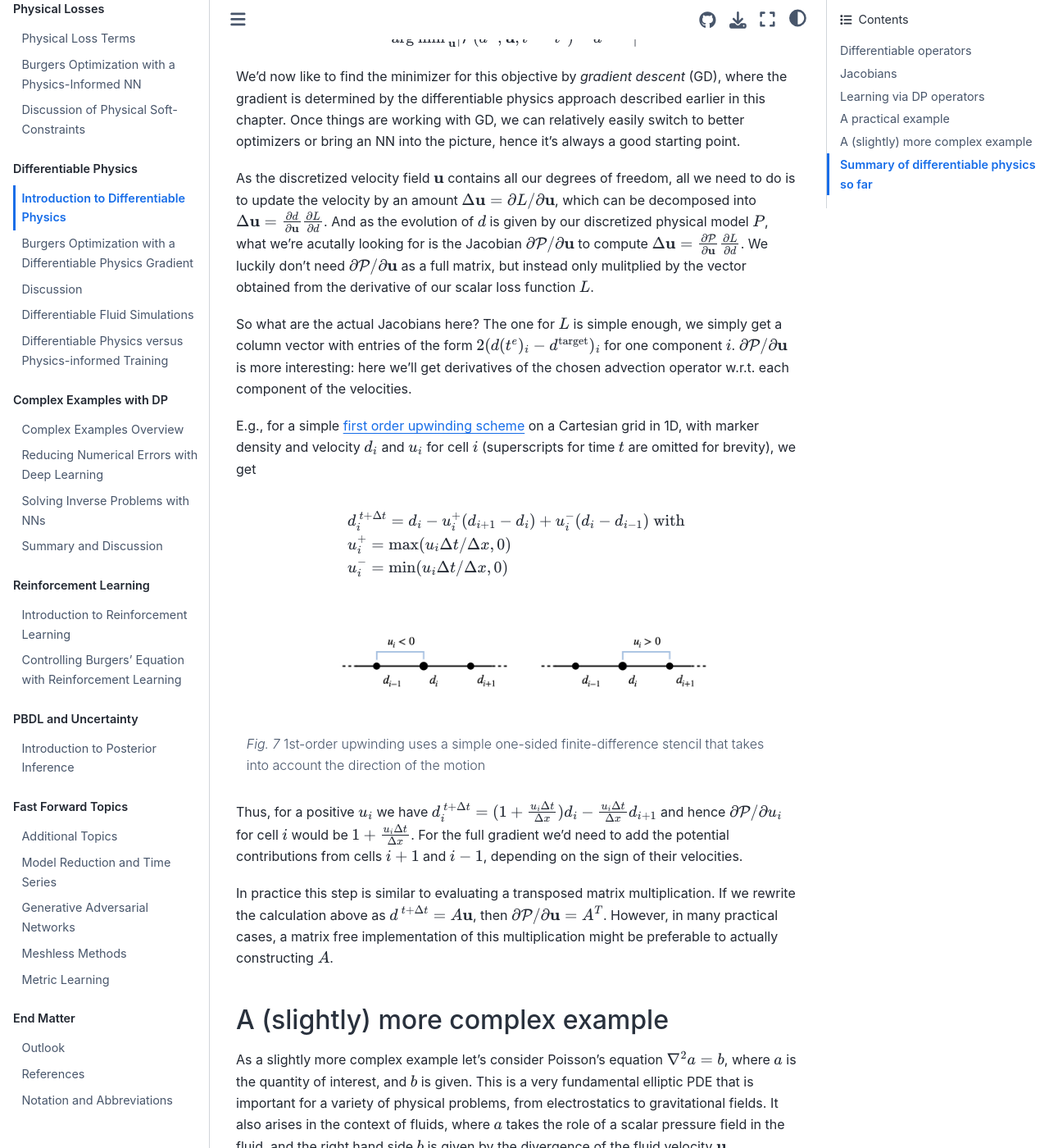
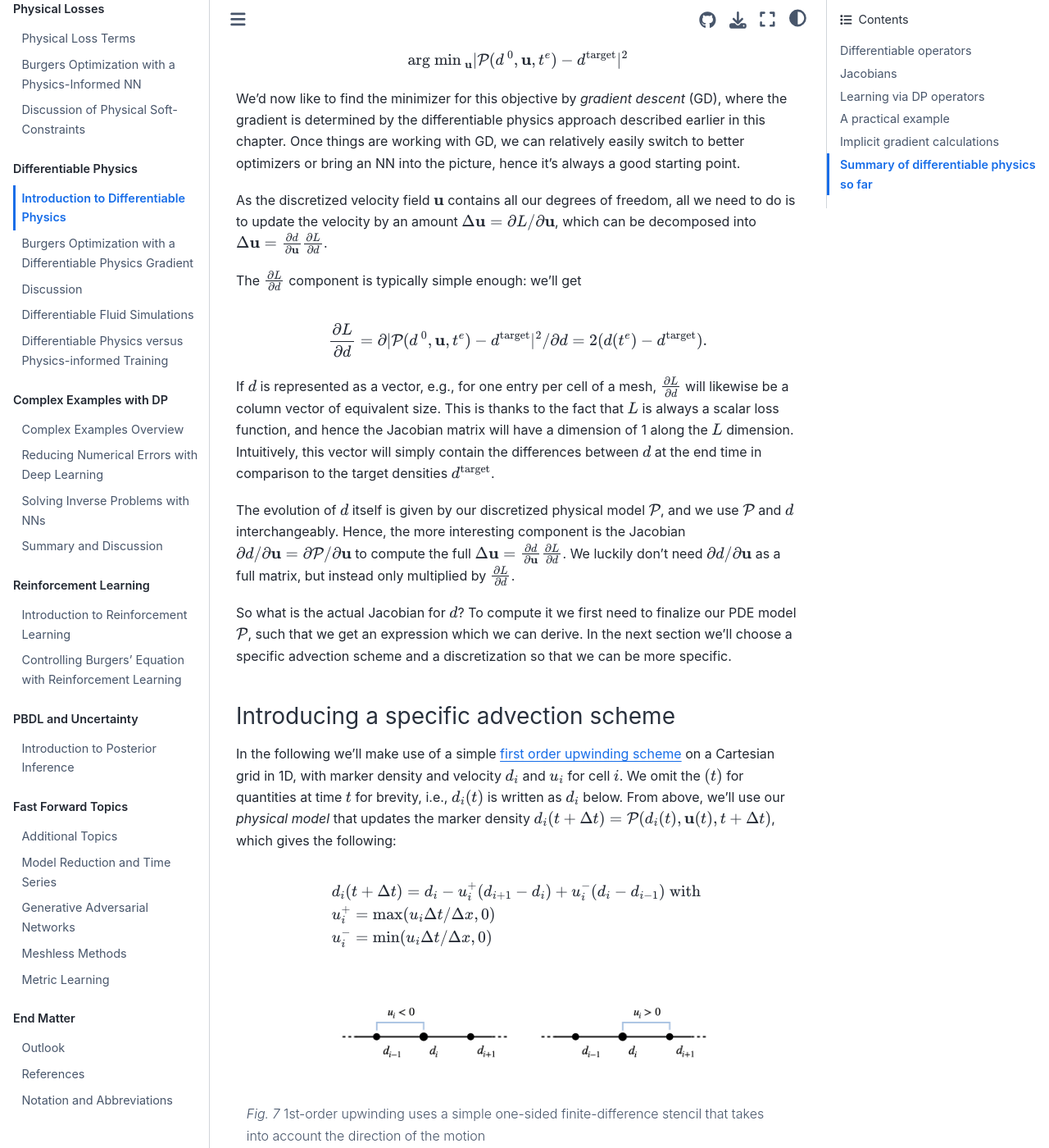
Before and after one commit to tum-pbs/pbdl-book, a Jupyter Book: the page built from diffphys.md, in a window 1280 px wide and 1400 px high, scrolled down 5182 px. Shown: the whole window at 82% size. Built offline with Jupyter Book 1.0.4 settings and Sphinx 7.4.7 and the Sphinx Book theme 1.1.4, drawn with Linux system fonts in a browser that asks for light colours; pages that are not in the unit, such as notebooks, are missing from menus; cross-references to code outside the pages are shown as plain code; some of the changed text lies outside the part shown.

Commit message:
extended advection example, comments Maxi

````diff
--- a/diffphys.md
+++ b/diffphys.md
@@ -34,7 +34,7 @@
 With the DP direction we build on existing numerical solvers. I.e.,
 the approach is strongly relying on the algorithms developed in the larger field
 of computational methods for a vast range of physical effects in our world.
-To start with we need a continuous formulation as model for the physical effect that we'd like
+To start with, we need a continuous formulation as model for the physical effect that we'd like
 to simulate -- if this is missing we're in trouble. But luckily, we can
 tap into existing collections of model equations and established methods
 for discretizing continuous models.
@@ -45,9 +45,10 @@
 The component of $\mathbf{u}$ will be denoted by a numbered subscript, i.e.,
 $\mathbf{u} = (u_1,u_2,\dots,u_d)^T$.
 %and a corresponding discrete version that describes the evolution of this quantity over time: $\mathbf{u}_t = \mathcal P(\mathbf{x}, \mathbf{u}, t)$.
-Typically, we are interested in the temporal evolution of such a system,
-and discretization yields a formulation $\mathcal P(\mathbf{x}, \nu)$
-that we can re-arrange to compute a future state after a time step $\Delta t$ via sequence of
+Typically, we are interested in the temporal evolution of such a system.
+Discretization yields a formulation $\mathcal P(\mathbf{x}, \nu)$
+that we can re-arrange to compute a future state after a time step $\Delta t$.
+The state at $t+\Delta t$ is computed via sequence of
 operations $\mathcal P_1, \mathcal P_2 \dots \mathcal P_m$ such that
 $\mathbf{u}(t+\Delta t) = \mathcal P_1 \circ \mathcal P_2 \circ \dots \mathcal P_m ( \mathbf{u}(t),\nu )$,
 where $\circ$ denotes function decomposition, i.e. $f(g(x)) = f \circ g(x)$.
@@ -199,14 +200,16 @@
     d(t+\Delta t) = \mathcal P ( ~ d(t), \mathbf{u}, t+\Delta t)
 $$
 
-As a simple example of an optimization and learning task, let's consider the problem of
-finding a motion $\mathbf{u}$ such that starting with a given initial state $d^{~0}$ at $t^0$,
-the time evolved scalar density at time $t^e$ has a certain shape or configuration $d^{\text{target}}$.
-Informally, we'd like to find a motion that deforms $d^{~0}$ into a target state.
+As a simple example of an inverse problem and learning task, let's consider the problem of
+finding a unknown motion $\mathbf{u}$:
+this motion should transform a given initial scalar density state $d^{~0}$ at time $t^0$
+into state that's evolved by $\mathcal P$ to a later "end" time $t^e$
+with a certain shape or configuration $d^{\text{target}}$.
+Informally, we'd like to find a motion that deforms $d^{~0}$ through the PDE model into a target state.
 The simplest way to express this goal is via an $L^2$ loss between the two states. So we want
 to minimize the loss function $L=|d(t^e) - d^{\text{target}}|^2$.
 
-Note that as described here this is a pure optimization task, there's no NN involved,
+Note that as described here this inverse problem is a pure optimization task: there's no NN involved,
 and our goal is to obtain $\mathbf{u}$. We do not want to apply this motion to other, unseen _test data_,
 as would be custom in a real learning task.
 
@@ -229,38 +232,58 @@
 which can be decomposed into
 $\Delta \mathbf{u} =
 \frac{ \partial d }{ \partial \mathbf{u}}
+\frac{ \partial L }{ \partial d} $.
+
+The $\frac{ \partial L }{ \partial d}$ component is typically simple enough: we'll get
+
+$$
 \frac{ \partial L }{ \partial d}
-$.
-And as the evolution of $d$ is given by our discretized physical model $P$,
-what we're acutally looking for is the Jacobian
-$\partial \mathcal P / \partial \mathbf{u}$ to
-compute
-$\Delta \mathbf{u} =
- \frac{ \partial \mathcal P }{ \partial \mathbf{u}}
+    = \partial | \mathcal P ( d^{~0}, \mathbf{u}, t^e) - d^{\text{target}}|^2 / \partial d
+    = 2 (d(t^e)-d^{\text{target}}).
+$$
+
+If $d$ is represented as a vector, e.g., for one entry per cell of a mesh,
+$\frac{ \partial L }{ \partial d}$ will likewise be a column vector of equivalent size.
+This is thanks to the fact that $L$ is always a scalar loss function, and hence the Jacobian
+matrix will have a dimension of 1 along the $L$ dimension.
+Intuitively, this vector will simply contain the differences between $d$ at the end time
+in comparison to the target densities $d^{\text{target}}$.
+
+The evolution of $d$ itself is given by our discretized physical model $\mathcal P$,
+and we use $\mathcal P$ and $d$ interchangeably.
+Hence, the more interesting component is the Jacobian
+$\partial d / \partial \mathbf{u} = \partial \mathcal P / \partial \mathbf{u}$ to
+compute the full $\Delta \mathbf{u} =
+ \frac{ \partial d }{ \partial \mathbf{u}}
  \frac{ \partial L }{ \partial d}$.
-We luckily don't need $\partial \mathcal P / \partial \mathbf{u}$ as a full
-matrix, but instead only mulitplied by the vector obtained from the derivative of our scalar
-loss function $L$.
+We luckily don't need $\partial d / \partial \mathbf{u}$ as a full
+matrix, but instead only multiplied by $\frac{ \partial L }{ \partial d}$.
 
+So what is the actual Jacobian for $d$? To compute it we first need
+to finalize our PDE model $\mathcal P$, such that we get an expression which we can derive.
+In the next section we'll choose a specific advection scheme and a discretization
+so that we can be more specific.
+
+%the vector obtained from the derivative of our scalar loss function $L$.
 %the $L^2$ loss $L= |d(t^e) - d^{\text{target}}|^2$, thus
 
-So what are the actual Jacobians here?
-The one for $L$ is simple enough, we simply get a column vector with entries of the form
-$2(d(t^e)_i - d^{\text{target}})_i$ for one component $i$.
-$\partial \mathcal P / \partial \mathbf{u}$ is more interesting:
-here we'll get derivatives of the chosen advection operator w.r.t. each component of the
-velocities.
+%So what are the actual Jacobians here? The one for $L$ is simple enough, we simply get a column vector with entries of the form $2(d_i(t^e) - d^{\text{target}}_i)$ for one component $i$.
+
+%$\partial \mathcal P / \partial \mathbf{u}$ is more interesting: here we'll get derivatives of the chosen advection operator w.r.t. each component of the velocities.
 
 %...to obtain an explicit update of the form $d(t+\Delta t) = A d(t)$, where the matrix $A$ represents the discretized advection step of size $\Delta t$ for $\mathbf{u}$. ... we'll get a matrix that essentially encodes linear interpolation coefficients for positions $\mathbf{x} + \Delta t \mathbf{u}$. For a grid of size $d_x \times d_y$ we'd have a
 
+### Introducing a specific advection scheme
 
-E.g., for a simple [first order upwinding scheme](https://en.wikipedia.org/wiki/Upwind_scheme)
-on a Cartesian grid in 1D, with marker density and velocity $d_i$ and $u_i$ for cell $i$
-(superscripts for time $t$ are omitted for brevity),
-we get
+In the following we'll make use of a simple [first order upwinding scheme](https://en.wikipedia.org/wiki/Upwind_scheme)
+on a Cartesian grid in 1D, with marker density and velocity $d_i$ and $u_i$ for cell $i$.
+We omit the $(t)$ for quantities at time $t$ for brevity, i.e., $d_i(t)$ is written as $d_i$ below.
+From above, we'll use our _physical model_ that updates the marker density
+$d_i(t+\Delta t) = \mathcal P ( d_i(t), \mathbf{u}(t), t + \Delta t)$, which
+gives the following:
 
 $$ \begin{aligned}
-    & d_i^{~t+\Delta t} = d_i - u_i^+ (d_{i+1} - d_{i}) +  u_i^- (d_{i} - d_{i-1}) \text{ with }  \\
+    & d_i(t+\Delta t) = d_i - u_i^+ (d_{i+1} - d_{i}) +  u_i^- (d_{i} - d_{i-1}) \text{ with }  \\
     & u_i^+ = \text{max}(u_i \Delta t / \Delta x,0) \\
     & u_i^- = \text{min}(u_i \Delta t / \Delta x,0)
 \end{aligned} $$
@@ -274,19 +297,97 @@
 ```
 
 Thus, for a positive $u_i$ we have
-$d_i^{~t+\Delta t} = (1 + \frac{u_i \Delta t }{ \Delta x}) d_i - \frac{u_i \Delta t }{ \Delta x} d_{i+1}$
-and hence
-$\partial \mathcal P / \partial u_i$ for cell $i$ would be $1 + \frac{u_i \Delta t }{ \Delta x}$.
-For the full gradient we'd need to add
-the potential contributions from cells $i+1$ and $i-1$, depending on the sign of their velocities.
 
-In practice this step is similar to evaluating a transposed matrix multiplication.
+$$
+    \mathcal P ( d_i(t), \mathbf{u}(t), t + \Delta t) = (1 + \frac{u_i \Delta t }{ \Delta x}) d_i - \frac{u_i \Delta t }{ \Delta x} d_{i+1}
+$$ (eq:advection)
+
+and hence $\partial \mathcal P / \partial u_i$ gives
+$\frac{\Delta t }{ \Delta x} d_i - \frac{\Delta t }{ \Delta x} d_{i+1}$. Intuitively,
+the change of the velocity $u_i$ depends on the spatial derivatives of the densities.
+Due to the first order upwinding, we only include two neighbors (higher order methods would depend on
+additional entries of $d$)
+
+% velocity derivative , Just for completeness: another derivative we could compute here is
+
+In practice this step is equivalent to evaluating a transposed matrix multiplication.
 If we rewrite the calculation above as
-$d^{~t+\Delta t} = A \mathbf{u}$, then $\partial \mathcal P / \partial \mathbf{u} = A^T$.
+$ \mathcal P ( d_i(t), \mathbf{u}(t), t + \Delta t) = A \mathbf{u}$,
+then $\partial \mathcal P / \partial \mathbf{u} = A^T$.
 However, in many practical cases, a matrix free implementation of this multiplication might
 be preferable to actually constructing $A$.
 
-## A (slightly) more complex example
+% density derivative
+Another derivative that we can consider for the advection scheme is that w.r.t. the previous
+density state, i.e. $d_i(t)$, which is $d_i$ in the shortened notation.
+$\partial \mathcal P / \partial d_i$ for cell $i$ from above gives $1 + \frac{u_i \Delta t }{ \Delta x}$. However, for the full gradient we'd need to add the potential contributions from cells $i+1$ and $i-1$, depending on the sign of their velocities. This derivative will come into play in the next section.
+
+### Time evolution
+
+So far we've only dealt with a single update step of
+$d$ from time $t$ to $t+\Delta t$, but we could of course have an arbitrary number of such
+steps. After all, above we stated the goal to advance the initial marker state $d(t^0)$ to
+the target state at time $t^e$, which could encompass a long interval of time.
+
+In the expression above for $d_i(t+\Delta t)$, each of the $d_i(t)$ in turn depend
+on the velocity and density states at time $t-\Delta t$, i.e., $d_i(t-\Delta t)$. Thus we have to trace back
+the influence of our loss $L$ all the way back to how $\mathbf{u}$ influences the initial marker
+state. This can involve a large number of evaluations of our advection scheme via $\mathcal P$.
+
+This sounds challenging at first:
+e.g., one could try to insert equation {eq}`eq:advection` at time $t-\Delta t$
+into equation {eq}`eq:advection` at $t$ and repeat this process recursively until
+we have a single expression relating $d^{~0}$ to the targets. However, thanks
+to the linear nature of the Jacobians, we can treat each advection step, i.e.,
+each invocation of our PDE $\mathcal P$ as a seperate, modular
+operation. And each of these invocations follows the procedure described
+in the previous section.
+
+Hence, given the machinery above, the backtrace is fairly simple to realize:
+for each of the advection steps
+in $\mathcal P$ we can compute a Jacobian product with the _incoming_ vector of derivatives
+from the loss $L$ or a previous advection step. We repeat this until we have traced the chain from the
+loss with $d^{\text{target}}$ all the way back to $d^{~0}$.
+Theoretically, the velocity $\mathbf{u}$ could be a function of time, in which
+case we'd get a gradient $\Delta \mathbf{u}(t)$ for every time step $t$. To simplify things
+below, let's we assume we have field that is constant in time, i.e., we're
+reusing the same velocities $\mathbf{u}$ for every advection via $\mathcal P$. Now, each time step
+will give us a contribution to $\Delta \mathbf{u}$ which we can accumulate for all steps.
+
+$$ \begin{aligned}
+    \Delta \mathbf{u} =&
+        \frac{ \partial d(t^e) }{ \partial \mathbf{u} }
+        \frac{ \partial L }{ \partial d(t^e) }
+        +
+        \frac{ \partial d(t^e - \Delta t) }{ \partial \mathbf{u}}
+        \frac{ \partial d(t^e) }{ \partial d(t^e - \Delta t) }
+        \frac{ \partial L }{ \partial d(t^e)}
+        + \\
+    &
+        \cdots + \\
+    &
+       \Big( \frac{ \partial d(t^0) }{ \partial \mathbf{u}} \cdots
+        \frac{ \partial d(t^e - \Delta t) }{ \partial d(t^e - 2 \Delta t) }
+        \frac{ \partial d(t^e) }{ \partial d(t^e - \Delta t) }
+        \frac{ \partial L }{ \partial d(t^e)} \Big)
+\end{aligned} $$
+
+Here the last term above contains the full backtrace of the marker density to time $t^0$.
+The terms of this sum look unwieldy
+at first, but they contain a lot of similar Jacobians, and in practice can be computed efficiently
+by backtracing through the sequence of computational steps in the forward evaluation of our PDE.
+
+This structure also makes clear that the process is very similar to the regular training
+process of an NN: the evaluations of these Jacobian vector products is exactly what
+a deep learning framework does for training an NN (we just have weights $\theta$ instead
+of a velocity field there). And hence all we need to do in practice is to provide a custom
+function the Jacobian vector product for $\mathcal P$.
+
+
+---
+
+
+## Implicit gradient calculations
 
 As a slightly more complex example let's consider Poisson's equation $\nabla^2 a = b$, where
 $a$ is the quantity of interest, and $b$ is given.
````
Also changed, not shown: other parts of diffphys.md (+5 -5 lines).
